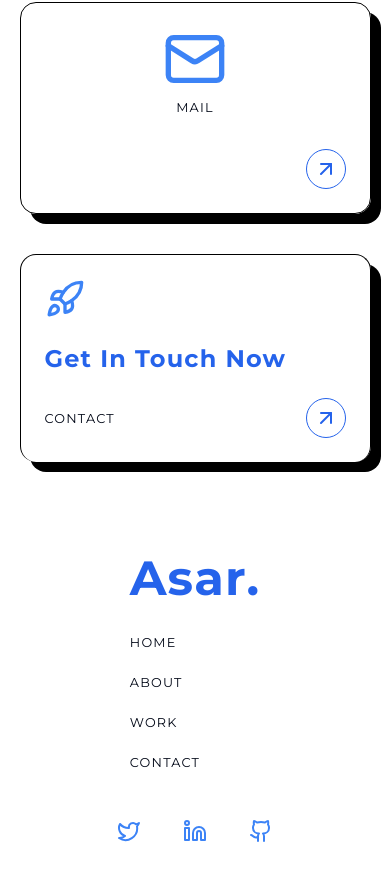
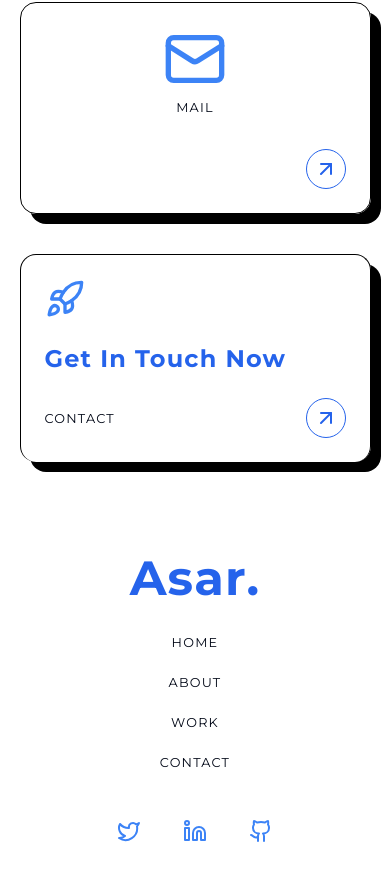
Before and after one commit to AsarAman/portfolio, a Next.js app: page / in a window 390 px wide. Shown: the part 1098-1978 px from the top of the page. Built offline with nearby package versions, Linux system fonts and the light colour scheme.

Commit message:
fixed footer

```diff
--- a/src/components/footer/footer.module.css
+++ b/src/components/footer/footer.module.css
@@ -34,7 +34,7 @@
   .navLinks,
   .footerNav {
     flex-direction: column;
-    align-items: flex-start;
+
     gap: 1rem;
   }
   .navLinks {
```
